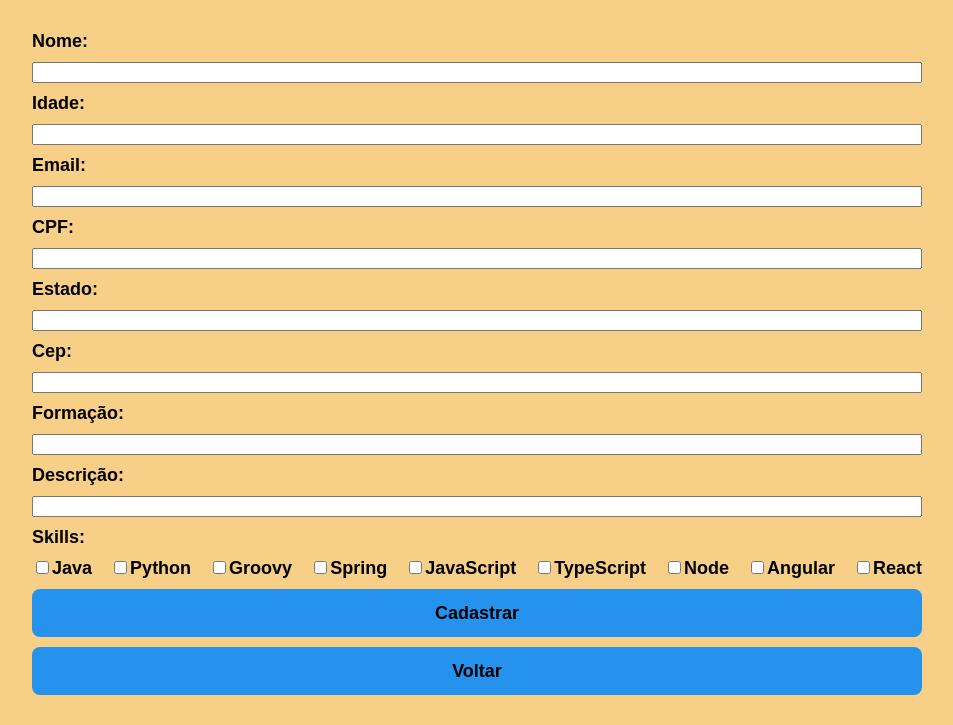
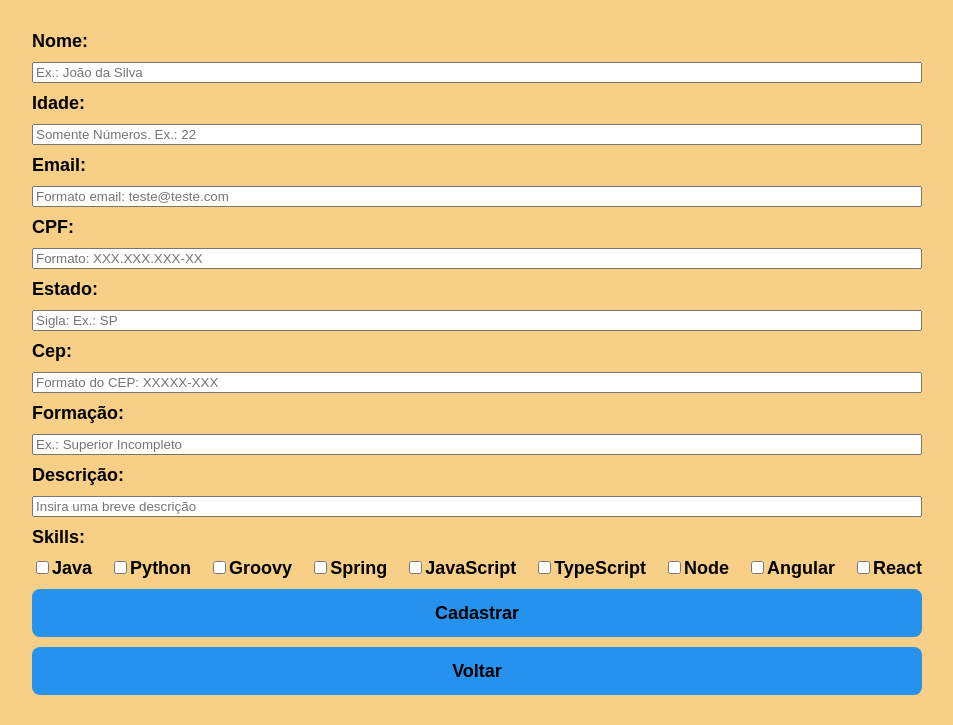
Before and after one commit to felipemorilho/linketinder-groovy, a website: page frontend/index.html in a window 1280 px wide. Both pictures are taken after a click on the button "Cadastro Candidato". Shown: the part 189-914 px from the top of the page, without its empty margins (163-1116 px from the left). Drawn offline with nearby package versions, Linux system fonts and the light colour scheme.

Commit message:
chore: add placeholders to input texts

```diff
--- a/frontend/index.html
+++ b/frontend/index.html
@@ -30,28 +30,28 @@
         <h1>Cadastro de Candidato</h1>
 
         <label for="name">Nome:</label>
-        <input type="text" id="name" required>
+        <input type="text" id="name" placeholder="Ex.: João da Silva" required>
 
         <label for="age">Idade:</label>
-        <input type="number" id="age" required>
+        <input type="number" id="age" placeholder="Somente Números. Ex.: 22"  required>
 
         <label for="email">Email:</label>
-        <input type="email" id="email" required>
+        <input type="email" id="email" placeholder="Formato email: teste@teste.com" required>
 
         <label for="cpf">CPF:</label>
-        <input type="text" id="cpf" required>
+        <input type="text" id="cpf" placeholder="Formato: XXX.XXX.XXX-XX" required>
 
         <label for="state">Estado:</label>
-        <input type="text" id="state" required>
+        <input type="text" id="state" placeholder="Sigla: Ex.: SP" required>
 
         <label for="cep">Cep:</label>
-        <input type="text" id="cep" required>
+        <input type="text" id="cep" placeholder="Formato do CEP: XXXXX-XXX" required>
 
         <label for="education">Formação:</label>
-        <input type="text" id="education" required>
+        <input type="text" id="education" placeholder="Ex.: Superior Incompleto" required>
 
         <label for="description">Descrição:</label>
-        <input type="text" id="description" required>
+        <input type="text" id="description" placeholder="Insira uma breve descrição" required>
 
         <label for="skillsContainer">Skills:</label>
         <div id="skillsContainer"></div>
@@ -66,7 +66,7 @@
         <h1>Cadastro de Empresa</h1>
 
         <label for="nameCompany">Nome:</label>
-        <input type="text" id="nameCompany" placeholder="Ex: João da Silva" required>
+        <input type="text" id="nameCompany" placeholder="Ex: SuperLog Entregas" required>
 
         <label for="emailCompany">Email:</label>
         <input type="email" id="emailCompany" placeholder="Formato email: teste@teste.com" required>
@@ -136,10 +136,10 @@
     <div id="jobVacancy" class="hidden-div">
 
         <label for="jobTitle">Título da Vaga:</label>
-        <input type="text" id="jobTitle" required>
+        <input type="text" id="jobTitle" placeholder="Ex.: Desenvolvedor Java Junior" required>
 
         <label for="jobDescription">Descrição da Vaga:</label>
-        <input type="text" id="jobDescription" required>
+        <input type="text" id="jobDescription" placeholder="Descrição e/ou Requisitos da Vaga" required>
 
         <label for="skillsContainer2">Skills:</label>
 
```
